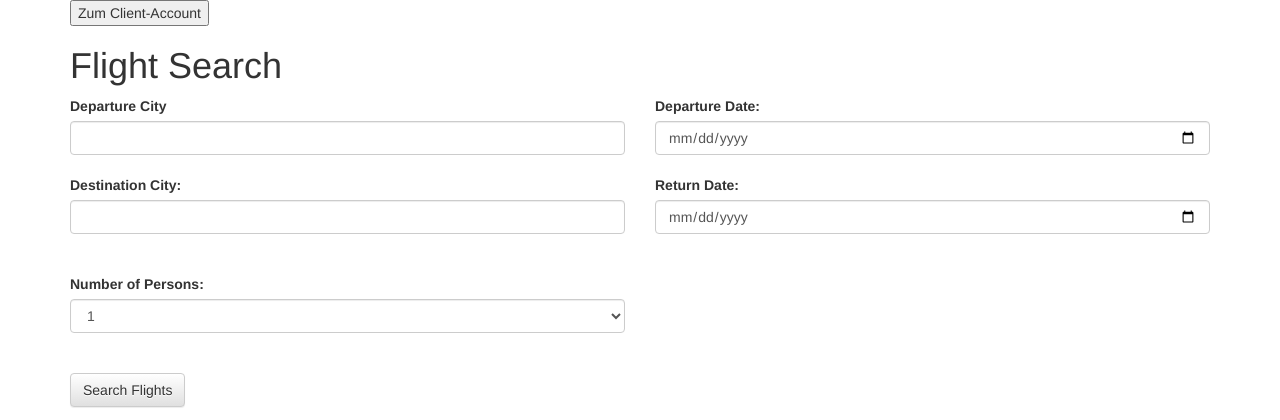
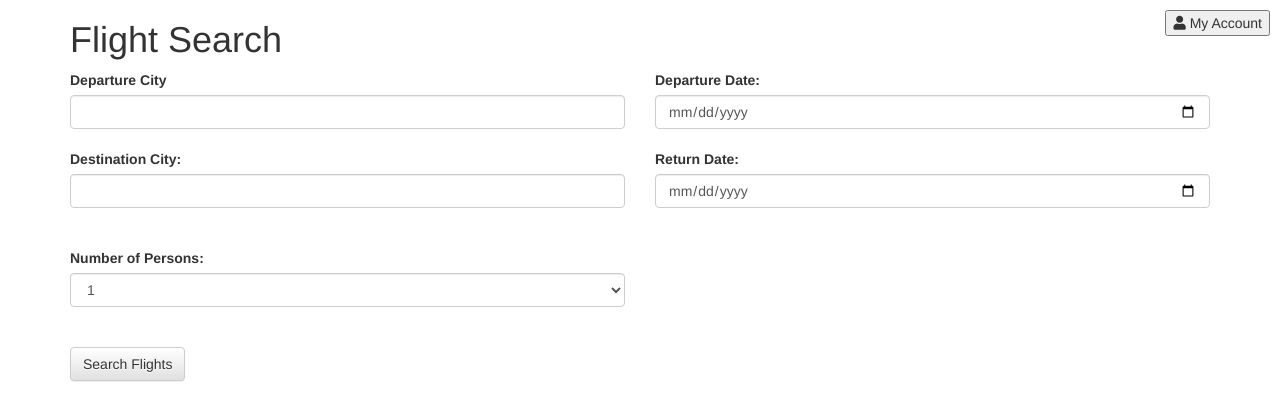
Before and after one commit to imanchee01/AirlineReservationSystem, a Flask app: page /flight-search in a window 1280 px wide. Shown: the top 420 px of the page. Run offline with Flask 3, Linux system fonts and the light colour scheme; parts of the project's set-up code (start-up, migrations or seed data) failed here and were passed over.

Commit message:
Mein Account Button aktualisiert

```diff
--- a/templates/base.html
+++ b/templates/base.html
@@ -7,6 +7,7 @@
 	<title>{% block title %}{% endblock %}</title>
 
 	{# Bootstrap #}
+    <link rel="stylesheet" href="https://cdnjs.cloudflare.com/ajax/libs/font-awesome/5.15.3/css/all.min.css">
 	<link rel="stylesheet" href="https://cdn.jsdelivr.net/npm/bootstrap@3.4.1/dist/css/bootstrap.min.css"
 	      integrity="sha384-HSMxcRTRxnN+Bdg0JdbxYKrThecOKuH5zCYotlSAcp1+c8xmyTe9GYg1l9a69psu" crossorigin="anonymous">
 	<link rel="stylesheet" href="https://cdn.jsdelivr.net/npm/bootstrap@3.4.1/dist/css/bootstrap-theme.min.css"
--- a/templates/flight-search.html
+++ b/templates/flight-search.html
@@ -6,15 +6,22 @@
 	<!-- Button zum Client-Account -->
 	<style>
     .client-account-button {
-      position: relative;
-      right: 10px;
-      top: 10px;
+        position: absolute;
+        top: 10px; /* Abstand vom oberen Rand */
+        right: 10px; /* Abstand vom rechten Rand */
+        z-index: 1; /* Um sicherzustellen, dass der Button über anderen Inhalten liegt */
     }
-	</style>
+    </style>
+
+
+
 
 	<form action="/client-account" method="GET">
-		<button type="submit">Zum Client-Account</button>
-	</form>
+    <button type="submit" class="client-account-button">
+        <i class="fas fa-user"></i> <!-- Das Icon für den Benutzer -->
+        My Account
+    </button>
+</form>
 
 	<h1>Flight Search</h1>
 	<form action="/select-flight" method="get" onsubmit="return validateForm()">
```
